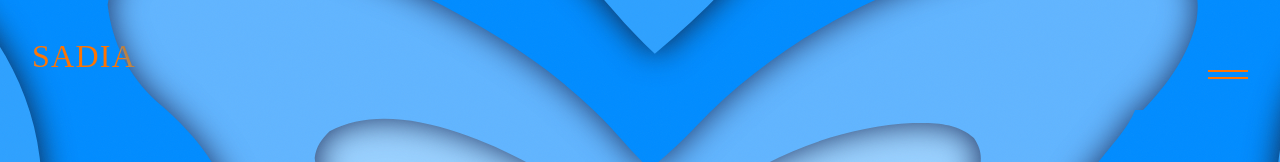
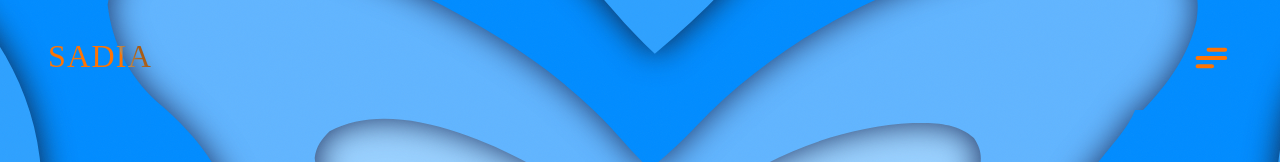
Before and after one commit to mitu-akter78/portfolio-final, a Next.js app: page / in a window 1280 px wide. Shown: the top 162 px of the page. Built offline with nearby package versions, Linux system fonts and the light colour scheme; a web font is replaced by a local one.

Commit message:
Update navigation menu animation

```diff
--- a/app/components/nav/nav.css
+++ b/app/components/nav/nav.css
@@ -18,17 +18,17 @@ nav {
   width: 100%;
   display: flex;
   justify-content: space-between;
-  align-items: center;
-  padding: 1rem;
+  align-items: flex-start;
+  padding: 0rem 3rem;
   z-index: 1000;
   mix-blend-mode: difference;
   color: #fff;
 }
 
-.nav-logo,
-.nav-toggler {
-  padding: 1rem;
+/* ── Logo ───────────────────────────────────────────────── */
+.nav-logo {
   cursor: pointer;
+  padding-top: 2.5rem;
 }
 
 .nav-logo span {
@@ -36,6 +36,7 @@ nav {
   font-size: 2rem;
   letter-spacing: 0.1vw;
   text-transform: uppercase;
+  line-height: 1;
 }
 
 .nav-logo a {
@@ -48,25 +49,40 @@ nav {
   background: none;
   border: none;
   display: flex;
-  flex-direction: column;
+  align-items: center;
   justify-content: center;
-  align-items: center;
-  gap: 5px;
+  cursor: pointer;
+  padding: 0;
 }
 
-.nav-toggler span {
-  width: 40px;
-  height: 2px;
-  background-color: #ffffff;
-  transition: all 0.4s ease;
+/* ── Hamburger SVG ──────────────────────────────────────── */
+.hamburger-svg {
+  width: 44px;
+  height: 44px;
+  transition: transform 600ms cubic-bezier(0.4, 0, 0.2, 1);
 }
 
-.nav-toggler.open span:first-child {
-  transform: translateY(3.5px) rotate(45deg) scaleX(0.75);
+.line {
+  fill: none;
+  stroke: white;
+  stroke-linecap: round;
+  stroke-linejoin: round;
+  stroke-width: 3;
+  transition: stroke-dasharray 600ms cubic-bezier(0.4, 0, 0.2, 1),
+              stroke-dashoffset 600ms cubic-bezier(0.4, 0, 0.2, 1);
 }
 
-.nav-toggler.open span:nth-child(2) {
-  transform: translateY(-3.5px) rotate(-45deg) scaleX(0.75);
+.line-top-bottom {
+  stroke-dasharray: 12 63;
+}
+
+.hamburger-svg.is-open {
+  transform: rotate(-45deg);
+}
+
+.hamburger-svg.is-open .line-top-bottom {
+  stroke-dasharray: 20 300;
+  stroke-dashoffset: -32.42;
 }
 
 /* ── Nav overlay shell ──────────────────────────────────── */
@@ -207,12 +223,11 @@ nav {
 .nav-sadia {
   font-family: 'Oi', serif;
   left: 628px;
-top: 811px;
+  top: 811px;
   font-size: clamp(4rem, 11vw, 9.5rem);
   color: #fff;
   line-height: 1;
-
-letter-spacing: 0.05em;
+  letter-spacing: 0.05em;
   user-select: none;
   white-space: nowrap;
   margin-top: auto;
@@ -220,9 +235,6 @@ letter-spacing: 0.05em;
   margin-right: -3rem;
   margin-bottom: -0.6em;
 }
-
-
-
 
 /* ── Reveal wrapper ─────────────────────────────────────── */
 .link-reveal-wrap {
--- a/app/components/nav/nav.tsx
+++ b/app/components/nav/nav.tsx
@@ -7,7 +7,15 @@ import "./nav.css";
 /* ─────────────────────────────────────────────
    RollingLink
 ───────────────────────────────────────────── */
-function RollingLink({ href, children, className = "" }: { href: string, children: React.ReactNode, className?: string }) {
+function RollingLink({
+  href,
+  children,
+  className = "",
+}: {
+  href: string;
+  children: React.ReactNode;
+  className?: string;
+}) {
   const ref = useRef<HTMLAnchorElement>(null);
 
   const handleMouseEnter = () => {
@@ -63,6 +71,8 @@ const SOCIAL_LINKS = [
    Nav
 ───────────────────────────────────────────── */
 export default function Nav() {
+  const svgRef = useRef<SVGSVGElement>(null);
+
   useEffect(() => {
     const navToggler = document.querySelector(".nav-toggler");
     const navBgs = document.querySelectorAll(".nav-bg");
@@ -91,7 +101,11 @@ export default function Nav() {
     const handleToggle = () => {
       if (isAnimating) return;
       isAnimating = true;
-      navToggler.classList.toggle("open");
+
+      if (svgRef.current) {
+        svgRef.current.classList.toggle("is-open");
+      }
+
       if (!isMenuOpen) {
         tl.play();
         animateLinksIn();
@@ -118,32 +132,33 @@ export default function Nav() {
 
   return (
     <>
-      {/* ── Top bar (untouched) ── */}
       <nav>
         <div className="nav-logo">
           <a href="#home">
             <span>Sadia</span>
           </a>
         </div>
+
         <button className="nav-toggler">
-          <span></span>
-          <span></span>
+          <svg ref={svgRef} viewBox="0 0 32 32" className="hamburger-svg">
+            <path
+              className="line line-top-bottom"
+              d="M27 10 13 10C10.8 10 9 8.2 9 6 9 3.5 10.8 2 13 2 15.2 2 17 3.8 17 6L17 26C17 28.2 18.8 30 21 30 23.2 30 25 28.2 25 26 25 23.8 23.2 22 21 22L7 22"
+            />
+            <path className="line" d="M7 16 27 16" />
+          </svg>
         </button>
       </nav>
 
-      {/* ── Overlay ── */}
       <div className="nav-content">
         <div className="nav-bg"></div>
         <div className="nav-bg"></div>
         <div className="nav-bg"></div>
         <div className="nav-bg"></div>
 
-        {/* ── Panel ── */}
         <div className="nav-items">
 
-          {/* Left: primary links + mobile socials */}
           <div className="nav-left">
-
             {PRIMARY_LINKS.map((item) => (
               <div key={item} className="link-reveal-wrap">
                 <div className="nav-link-inner" style={{ transform: "translateY(100%)" }}>
@@ -154,7 +169,6 @@ export default function Nav() {
               </div>
             ))}
 
-            {/* Mobile socials */}
             <div className="nav-socials-mobile">
               {SOCIAL_LINKS.map(({ label, href }) => (
                 <div key={label} className="link-reveal-wrap">
@@ -166,12 +180,9 @@ export default function Nav() {
                 </div>
               ))}
             </div>
-
           </div>
 
-          {/* Right: desktop socials + SADIA */}
           <div className="nav-right">
-
             <div className="nav-socials-desktop">
               {SOCIAL_LINKS.map(({ label, href }) => (
                 <div key={label} className="link-reveal-wrap">
@@ -189,7 +200,6 @@ export default function Nav() {
                 SADIA
               </div>
             </div>
-
           </div>
 
         </div>
--- a/app/components/skills/card.css
+++ b/app/components/skills/card.css
@@ -129,7 +129,7 @@
   color: #fff;
   z-index: 3;
   position: relative;
-  background: radial-gradient(circle 80px at 80% -50%, #777777, #0f1111);
+  background: radial-gradient(circle 80px at 80% -50%, #ffffff, #0f1111);
 }
 
 .sc-front::before {
@@ -156,7 +156,8 @@
   border-radius: 16px;
   box-shadow:
     0 30px 80px rgba(0, 0, 0, 0.6),
-    0 8px 20px  rgba(0, 0, 0, 0.4);
+    0 8px 20px  rgba(0, 0, 0, 0.4),
+    0px -16px 24px 0px rgba(255, 255, 255, 0.25) inset;
   position: relative;
 }
 
@@ -241,6 +242,12 @@
   display: flex;
   flex-direction: column;
   padding: 1.6rem 1.4rem;
+  background:
+    radial-gradient(at 88% 40%, var(--bg) 0px, transparent 85%),
+    radial-gradient(at 14% 26%, var(--bg) 0px, transparent 85%),
+    radial-gradient(at 0%  64%, color-mix(in srgb, var(--accent) 40%, #000) 0px, transparent 85%),
+    radial-gradient(at 41% 94%, color-mix(in srgb, var(--accent) 55%, #000) 0px, transparent 85%),
+    radial-gradient(at 100% 99%, color-mix(in srgb, var(--accent) 20%, #000) 0px, transparent 85%);
 }
 
 .sc-back-num {
--- a/app/components/skills/scrollcards.tsx
+++ b/app/components/skills/scrollcards.tsx
@@ -127,7 +127,7 @@ export default function ScrollCards() {
             key={card.num}
             data={card}
             zIndex={CARDS.length - i}
-            style={{ '--accent': card.accent } as any}
+            style={{ '--accent': card.accent, '--bg': card.bg } as any}
             ref={(el) => {
               if (el) cardRefs.current[i] = el
             }}
```
